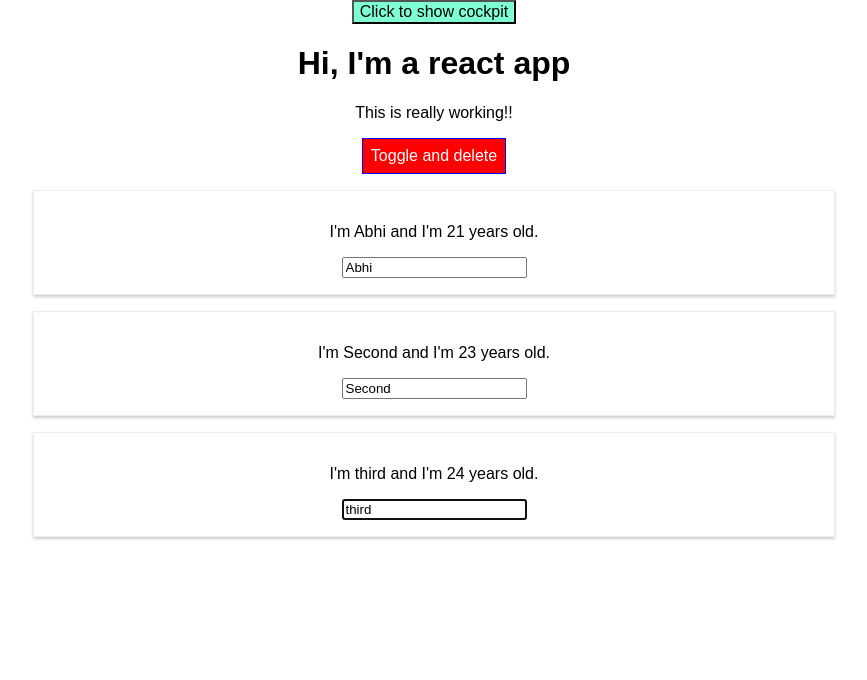
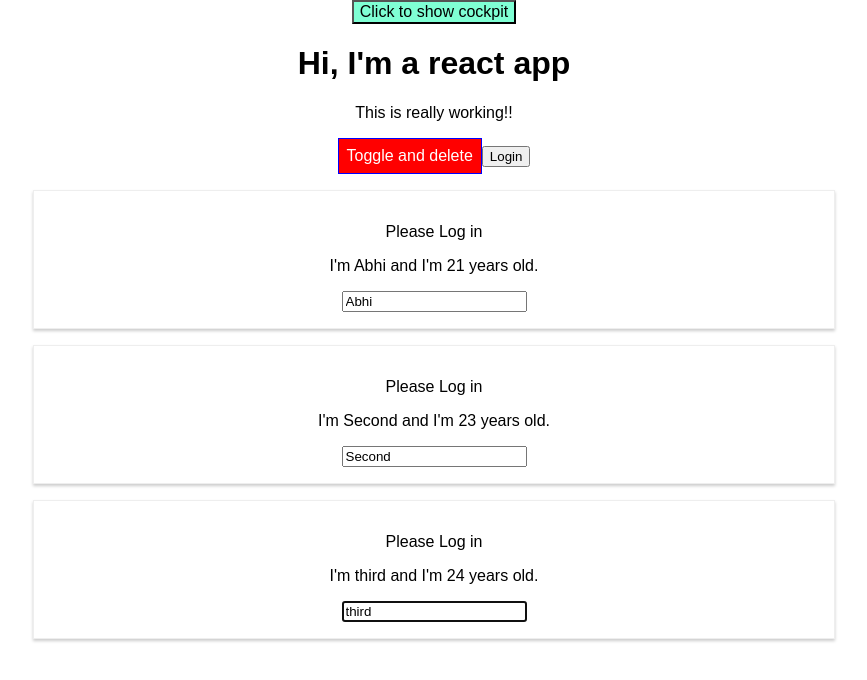
Before and after one commit to chillaxabhinav/React-Intro-Theory-Concepts, a React app: page / in a window 1280 px wide. Both pictures are taken after a click on the button "Click to show cockpit". Shown: the top 680 px of the page, without its empty margins (206-1073 px from the left). Built offline with nearby package versions, Linux system fonts and the light colour scheme.

Commit message:
Implemented prop chain to show it

```diff
--- a/src/components/Cockpit/Cockpit.js
+++ b/src/components/Cockpit/Cockpit.js
@@ -53,6 +53,7 @@
             <button
                 className={btnClass.join(' ')}
                 onClick={props.clicked} ref={toggleButtonRef}> Toggle and delete </button>
+            <button onClick={props.login}>Login</button>
        </div>
     );
 
--- a/src/components/Persons/Person/Person.js
+++ b/src/components/Persons/Person/Person.js
@@ -19,6 +19,7 @@
     render(){
         return (
             <Aux>
+            {this.props.isAuth ? <p>Authenticated</p> : <p>Please Log in</p>}
                 <p onClick={this.props.click}>I'm {this.props.name} and I'm {this.props.age} years old.</p>
                 <p>{this.props.children}</p>
                 <input
--- a/src/components/Persons/Persons.js
+++ b/src/components/Persons/Persons.js
@@ -9,6 +9,7 @@
                                     click = {() =>props.clicked(index)}
                                     key ={person.id}
                                     changed = {(event) => props.changed(event,person.id)}
+                                    isAuth = {props.isAuthenticated}
                                     />
                                 });
 
--- a/src/containers/App.js
+++ b/src/containers/App.js
@@ -18,7 +18,8 @@
     ],
     showPerson : false,
     showCockpit : false,
-    changeCounter : 0
+    changeCounter : 0,
+    authenticated : false
   }
 
   // ==== Used PureComponents so don't have to use this ==== //
@@ -79,7 +80,13 @@
         showCockpit : true
       })
     }
-}
+};
+
+  loginHandler = () =>{
+    this.setState({
+      authenticated : true
+    })
+  }
 
   render() {
     let persons = null;
@@ -90,6 +97,7 @@
             persons = {this.state.persons}
             clicked = {this.deletePersonHandler}
             changed = {this.nameChangedHandler}
+            isAuthenticated = {this.state.authenticated}
           />
       );
     }
@@ -101,6 +109,7 @@
           showPersons={this.state.showPerson}
           personsLength={this.state.persons.length}
           clicked={this.togglePersonHandler}
+          login = {this.loginHandler}
         />
       )
     }
```
Also changed, not shown: src/containers/auth-context.js (added).
